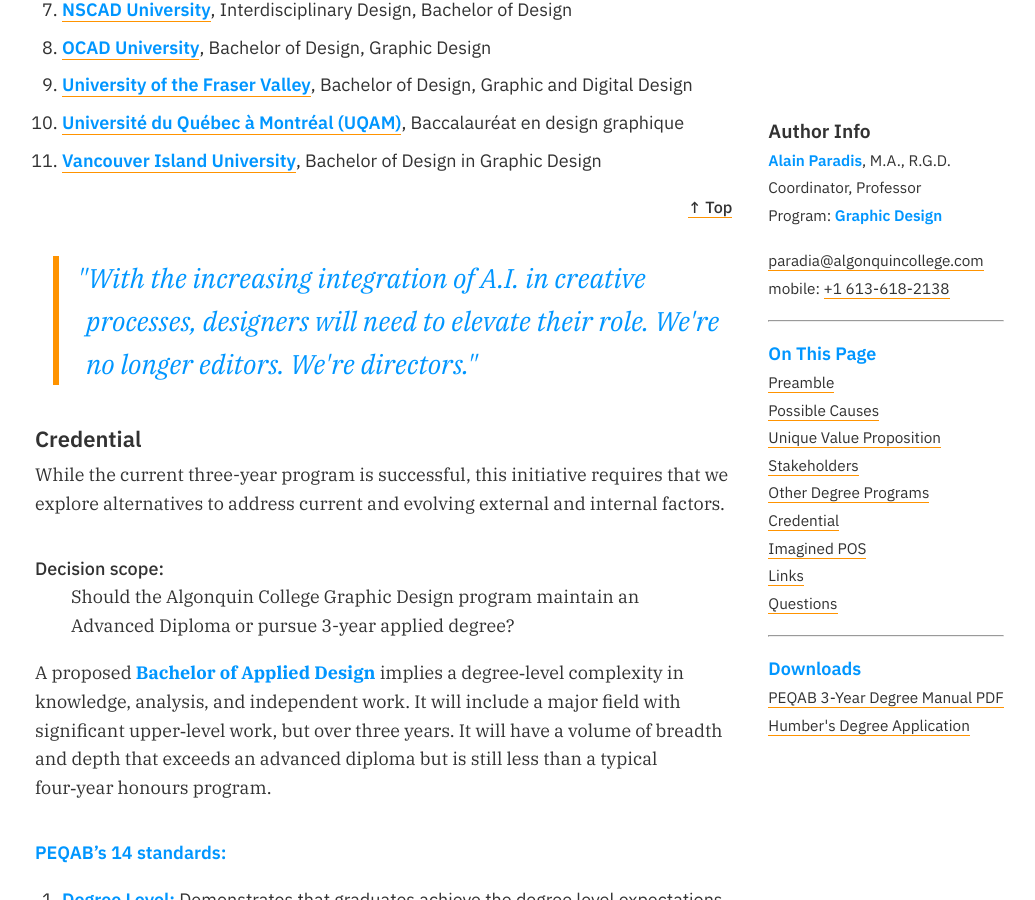
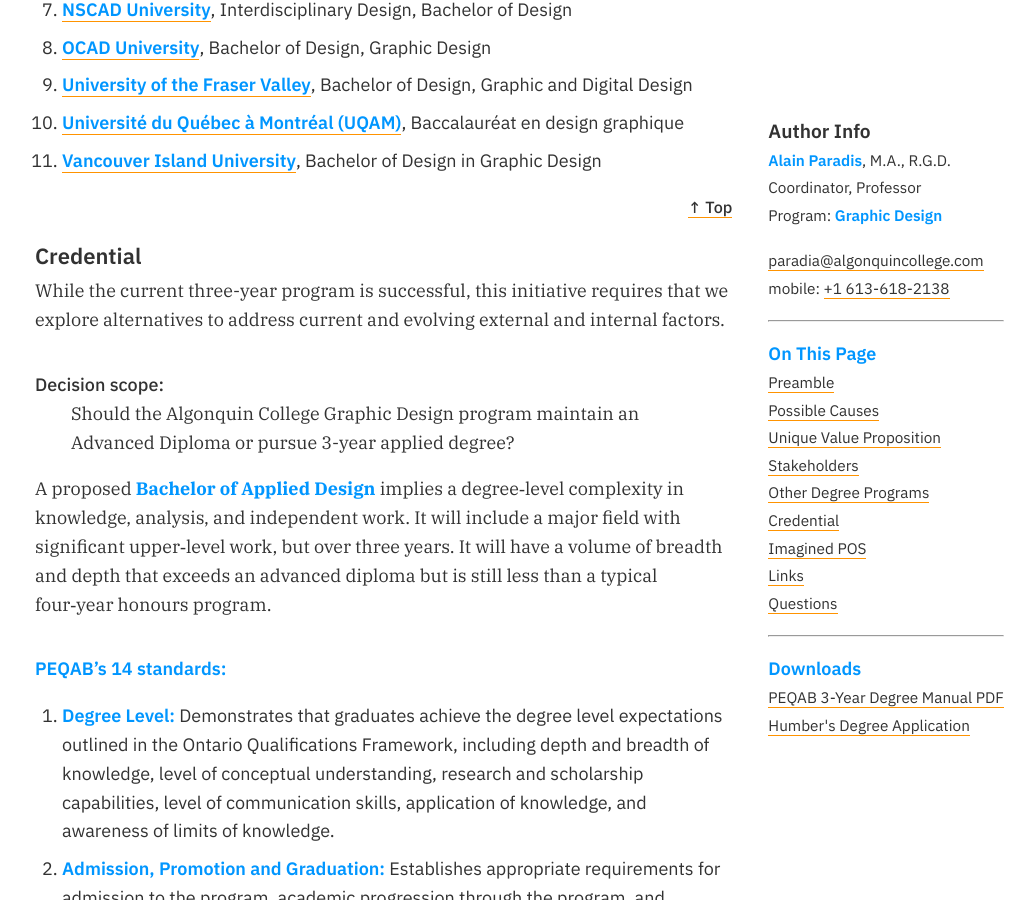
Before and after one commit to AlainParadis/program-transformation, a Jekyll site: the page built from index.md, in a window 1280 px wide and 900 px high, scrolled down 2456 px. Shown: the whole window, without its empty margins (73-1108 px from the left). Built offline with Jekyll 4.4.1, drawn with Linux system fonts in a browser that asks for light colours.

Commit message:
Remove outdated quote block from index.md
Remove a redundant blockquote from index.md that began with 'With the increasing integration of A.I. in creative processes...'. This cleans up the page content while leaving the subsequent credential quote intact.

```diff
--- a/index.md
+++ b/index.md
@@ -14,9 +14,6 @@ order: 0
 {% include stakeholders.html %}
 {% include degreeprograms.html %}
 {% include top-link.html %}
-<blockquote>
-	"With the increasing integration of A.I. in creative processes, designers will need to elevate their role. We're no longer editors. We're directors."
-</blockquote>
 {% include credential.html %}
 <blockquote>
 	"A.I. is not replacing creativity. It is amplifying it."
```
